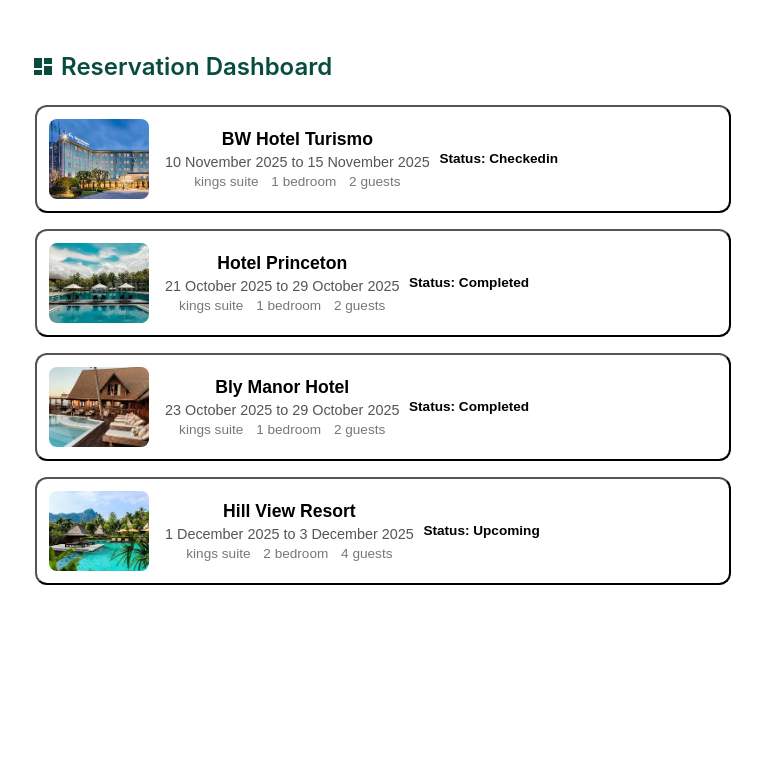
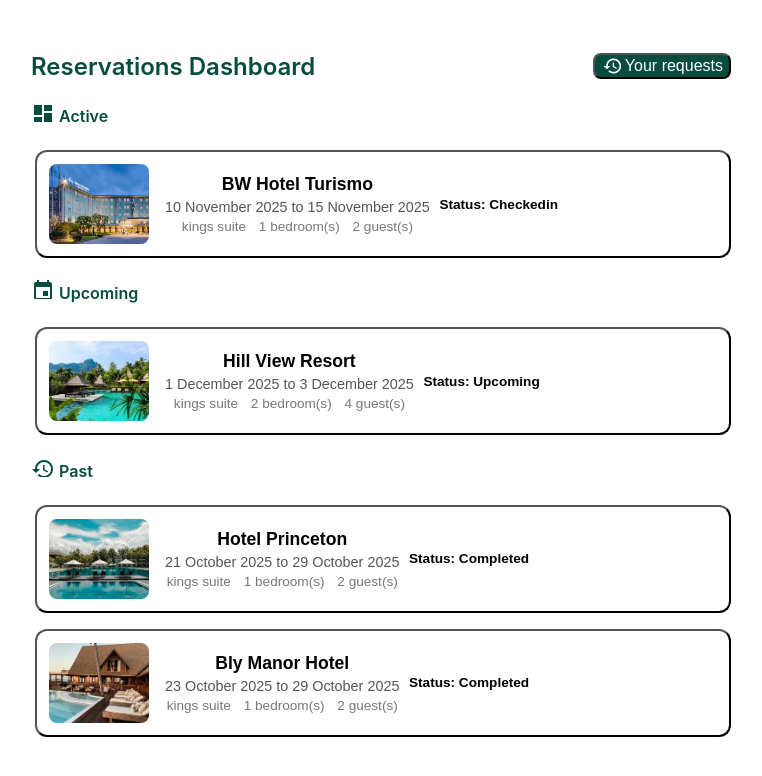
Before and after one commit to gitankithub/emotisync-ui, an Angular app: page /reservations in a window 1280 px wide. Shown: the top 776 px of the page, without its empty margins (259-1021 px from the left). Built offline with nearby package versions, Linux system fonts and the light colour scheme.

Commit message:
Added changes for reservations list UI

```diff
--- a/src/app/booking-dialog/booking-dialog.component.css
+++ b/src/app/booking-dialog/booking-dialog.component.css
@@ -5,13 +5,12 @@
   font-family: "Inter", sans-serif;
 }
 
-/* Close icon top-right */
 .close-icon {
   position: absolute;
   top: 8px;
   right: 8px;
   color: #fff;
-  background-color: #084c3f; /* green */
+  background-color: #084c3f;
   border-radius: 50%;
 }
 
--- a/src/app/booking-dialog/booking-dialog.component.ts
+++ b/src/app/booking-dialog/booking-dialog.component.ts
@@ -28,7 +28,7 @@
   private dialogRef = inject(MatDialogRef<BookingDialogComponent>);
   data = inject(MAT_DIALOG_DATA);
 
-  selectedRating: number | null = null;
+  selectedRating: number = 0;
   feedbackText: string = '';
 
   ratings = [
@@ -59,9 +59,8 @@
     this.dialogRef.close();
   }
 
-  checkoutPassed(): boolean {
-    const checkoutDate = new Date(this.data.checkOut);
-    const today = new Date();
-    return today >= checkoutDate;
+  redirectToHelp(){
+    this.close();
+    this.router.navigate(['/dashboard']);
   }
 }
--- a/src/app/chat-dialog/chat-dialog.component.css
+++ b/src/app/chat-dialog/chat-dialog.component.css
@@ -113,3 +113,7 @@
 .chat-body::-webkit-scrollbar-thumb:hover {
   background: #999;
 }
+
+.mat-mdc-icon-button .mdc-button__label, .mat-mdc-icon-button .mat-icon {
+    color: white;
+}
--- a/src/app/chat-dialog/chat-dialog.component.html
+++ b/src/app/chat-dialog/chat-dialog.component.html
@@ -5,7 +5,7 @@
       <button mat-icon-button (click)="openInNewTab()">
         <mat-icon>open_in_new</mat-icon>
       </button>
-      <button mat-icon-button color="warn" (click)="closeChat.emit()">
+      <button mat-icon-button (click)="closeChat.emit()">
         <mat-icon>close</mat-icon>
       </button>
     </div>
--- a/src/app/dashboard/dashboard.component.css
+++ b/src/app/dashboard/dashboard.component.css
@@ -11,7 +11,7 @@
 }
 
 .left-panel {
-  flex: 1;
+  flex: 1.5;
   padding: 24px;
   overflow-y: auto;
   border-right: 1px solid #e0e0e0;
@@ -93,3 +93,28 @@
     height: 60vh;
   }
 }
+
+.home {
+  color: #fff;
+  background-color: #084c3f;
+  border-radius: 50%;
+  height: 40px;
+  width: 45px;
+}
+
+.action-bar {
+  display: flex;
+  align-items: center;
+  justify-content: space-around;
+  gap: 28px;
+  width: 50%;
+  padding: 0 16px;
+  position: relative;
+  z-index: 1000;
+}
+
+.title {
+  font-weight: 600;
+  margin-bottom: 1.5rem;
+  color: #084c3f;
+}
--- a/src/app/dashboard/dashboard.component.html
+++ b/src/app/dashboard/dashboard.component.html
@@ -3,14 +3,18 @@
   <!-- LEFT PANEL: Requests List -->
   <div class="left-panel">
     <div class="top-bar">
-      <h2>Open Requests</h2>
+      <h2 class="title"><mat-icon>pending_actions</mat-icon> Open Requests</h2>
+      <div class="action-bar">
       <button
         *ngIf="role === 'guest'"
         mat-raised-button
         (click)="newRequest()"
+        style="left: 28%;"
       >
         New Request
       </button>
+      <button class="home" (click)="redirectToHome()"><mat-icon>home</mat-icon></button>
+      </div>
     </div>
 
     <div class="request-list">
--- a/src/app/dashboard/dashboard.component.ts
+++ b/src/app/dashboard/dashboard.component.ts
@@ -6,11 +6,12 @@
 import { Request } from '../models/request.model';
 import { ChatComponent } from '../chat-dialog/chat-dialog.component';
 import { Router } from '@angular/router';
+import { MatIconModule } from '@angular/material/icon';
 
 @Component({
   selector: 'app-dashboard',
   standalone: true,
-  imports: [CommonModule, MatCardModule, MatButtonModule, ChatComponent],
+  imports: [CommonModule, MatCardModule, MatButtonModule, ChatComponent,MatIconModule],
   templateUrl: './dashboard.component.html',
   styleUrls: ['./dashboard.component.css']
 })
@@ -52,4 +53,8 @@
     this.requests.push(req);
     this.selectedRequest = req;
   }
+
+  redirectToHome(){
+    this.router.navigate(['/reservations']);
+  }
 }
--- a/src/app/reservations/reservations.component.css
+++ b/src/app/reservations/reservations.component.css
@@ -95,3 +95,29 @@
   text-transform: capitalize;
   white-space: nowrap;
 }
+
+.header-row {
+  display: flex;
+  align-items: center;
+  justify-content: space-between;
+  width: 100%;
+  font-weight: 600;
+  margin-bottom: 1rem;
+}
+
+.header-row .right-section {
+  display: flex;
+  align-items: center;
+  font-weight: 400;
+  cursor: pointer;
+  font-size: 1.0rem;
+  background-color: #084c3f !important;
+  color: #fff !important;
+  border-radius: 8px;
+
+}
+
+.header-row .right-section mat-icon {
+  vertical-align: middle;
+  font-size: 20px;
+}
--- a/src/app/reservations/reservations.component.html
+++ b/src/app/reservations/reservations.component.html
@@ -1,18 +1,20 @@
 <section class="booking-section" *ngIf="!loading; else loadingTemplate">
-  <h2 class="title"><mat-icon>dashboard</mat-icon> Reservation Dashboard</h2>
-
+<h2 class="title header-row">
+  <span>Reservations Dashboard</span>
+  <button class="right-section" (click)="redirectToReq()" mat-flat-button>
+    <mat-icon>history</mat-icon>
+    Your requests
+  </button>
+</h2>
+  <!-- Active Reservations -->
+  <h4 class="title"><mat-icon>dashboard</mat-icon> Active </h4>
   <div class="booking-list">
     <button
       class="booking-card"
-      *ngFor="let booking of reservations"
+      *ngFor="let booking of activeReservations"
       (click)="openBooking(booking)"
     >
-      <img
-        [src]="booking.imageUrl"
-        [alt]="booking.hotelName"
-        class="booking-image"
-      />
-
+      <img [src]="booking.imageUrl" [alt]="booking.hotelName" class="booking-image" />
       <div class="booking-details">
         <div class="hotel-name">{{ booking.hotelName }}</div>
         <div class="dates">
@@ -21,15 +23,67 @@
         </div>
         <div class="meta">
           <span>{{ booking.roomType | lowercase }}</span>
-          <span>{{ booking.bedrooms }} bedroom</span>
-          <span>{{ booking.guests }} guests</span>
+          <span>{{ booking.bedrooms }} bedroom(s)</span>
+          <span>{{ booking.guests }} guest(s)</span>
         </div>
       </div>
-       <div
+      <div class="status-badge status-checkedin">
+        <span>Status: {{ booking.status | titlecase }}</span>
+      </div>
+    </button>
+  </div>
+
+  <!-- Upcoming Reservations -->
+  <h4 class="title"><mat-icon>event</mat-icon> Upcoming </h4>
+  <div class="booking-list">
+    <button
+      class="booking-card"
+      *ngFor="let booking of upcomingReservations"
+      (click)="openBooking(booking)"
+    >
+      <img [src]="booking.imageUrl" [alt]="booking.hotelName" class="booking-image" />
+      <div class="booking-details">
+        <div class="hotel-name">{{ booking.hotelName }}</div>
+        <div class="dates">
+          {{ booking.checkIn | date:'d MMMM y' }} to
+          {{ booking.checkOut | date:'d MMMM y' }}
+        </div>
+        <div class="meta">
+          <span>{{ booking.roomType | lowercase }}</span>
+          <span>{{ booking.bedrooms }} bedroom(s)</span>
+          <span>{{ booking.guests }} guest(s)</span>
+        </div>
+      </div>
+      <div class="status-badge status-upcoming">
+        <span>Status: {{ booking.status | titlecase }}</span>
+      </div>
+    </button>
+  </div>
+
+  <!-- Past Reservations -->
+  <h4 class="title"><mat-icon>history</mat-icon> Past </h4>
+  <div class="booking-list">
+    <button
+      class="booking-card"
+      *ngFor="let booking of pastReservations"
+      (click)="openBooking(booking)"
+    >
+      <img [src]="booking.imageUrl" [alt]="booking.hotelName" class="booking-image" />
+      <div class="booking-details">
+        <div class="hotel-name">{{ booking.hotelName }}</div>
+        <div class="dates">
+          {{ booking.checkIn | date:'d MMMM y' }} to
+          {{ booking.checkOut | date:'d MMMM y' }}
+        </div>
+        <div class="meta">
+          <span>{{ booking.roomType | lowercase }}</span>
+          <span>{{ booking.bedrooms }} bedroom(s)</span>
+          <span>{{ booking.guests }} guest(s)</span>
+        </div>
+      </div>
+      <div
         class="status-badge"
         [ngClass]="{
-          'status-upcoming': booking.status === 'upcoming',
-          'status-checkedin': booking.status === 'checkedin',
           'status-completed': booking.status === 'completed',
           'status-cancelled': booking.status === 'cancelled'
         }"
--- a/src/app/reservations/reservations.component.ts
+++ b/src/app/reservations/reservations.component.ts
@@ -7,6 +7,7 @@
 import { Reservation } from '../models/reservations.model';
 import { MatCardModule } from '@angular/material/card';
 import { MatIconModule } from '@angular/material/icon';
+import { Router } from '@angular/router';
 
 @Component({
   selector: 'app-reservations',
@@ -29,10 +30,17 @@
   reservations: Reservation[] = [];
   loading = true;
 
+  activeReservations: Reservation[] = [];
+  pastReservations: Reservation[] = [];
+  upcomingReservations: Reservation[] = [];
+
+  constructor(private router: Router) {}
+
   ngOnInit() {
     this.http.get<{ reservations: Reservation[] }>('assets/mockData.json').subscribe({
       next: (res) => {
         this.reservations = res.reservations;
+        this.splitReservations();
         this.loading = false;
       },
       error: (err) => {
@@ -42,10 +50,24 @@
     });
   }
 
+  splitReservations() {
+  const now = new Date();
+
+  this.upcomingReservations = this.reservations.filter(r => r.status === 'upcoming');
+  this.activeReservations = this.reservations.filter(r => r.status === 'checkedin');
+  this.pastReservations = this.reservations.filter(r =>
+    r.status === 'completed' || r.status === 'cancelled'
+  );
+}
+
   openBooking(booking: Reservation) {
     this.dialog.open(BookingDialogComponent, {
       data: booking,
-      width: '700px'
+      width: '700px',
+      maxHeight: '600px'
     });
   }
+  redirectToReq(){
+    this.router.navigate(['/dashboard']);
 }
+}
```
Also changed, not shown: src/app/booking-dialog/booking-dialog.component.html (+24 -27 lines).
